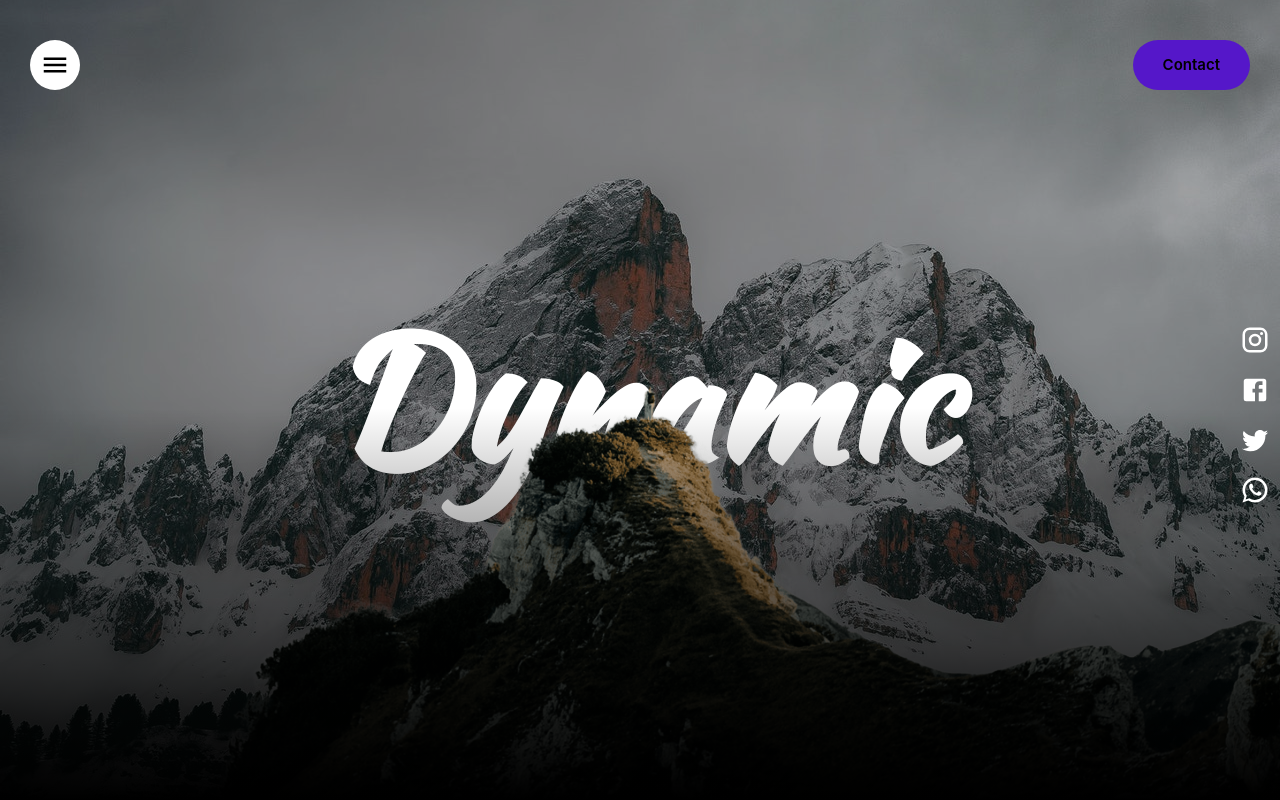
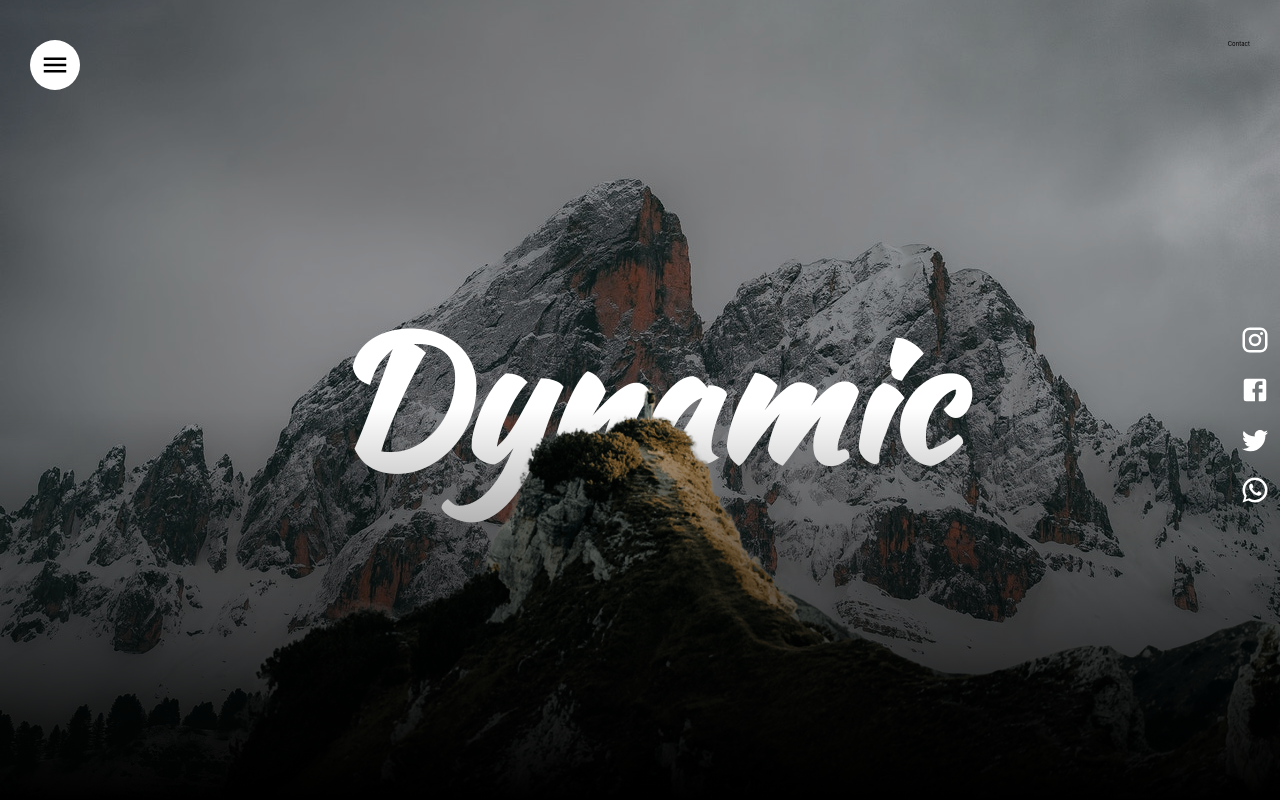
Before and after one commit to SakshamGunj/Dynamics-Studio---Portfolio-site, a Next.js app: page / in a window 1280 px wide. Shown: the top 800 px of the page. Built offline with nearby package versions, Linux system fonts and the light colour scheme.

Commit message:
updated menu bar

```diff
--- a/styles/button.module.css
+++ b/styles/button.module.css
@@ -1,9 +1,10 @@
+@media (prefers-color-scheme: dark){
     .primary_button{
         padding: 1.5rem 3rem 1.5rem 3rem;
         border: none;
         border-radius: 3rem;
         font-size: 1.5rem;
-    background: rgb(85, 23, 201);
+        background: rgb(255, 255, 255);
         cursor: pointer;
         z-index: -10;
         transition: .3s;
@@ -16,3 +17,4 @@
         background: #222222;
         color: #fff;
     }
+}
```
Lines whose indentation alone changed are shown as unchanged.
